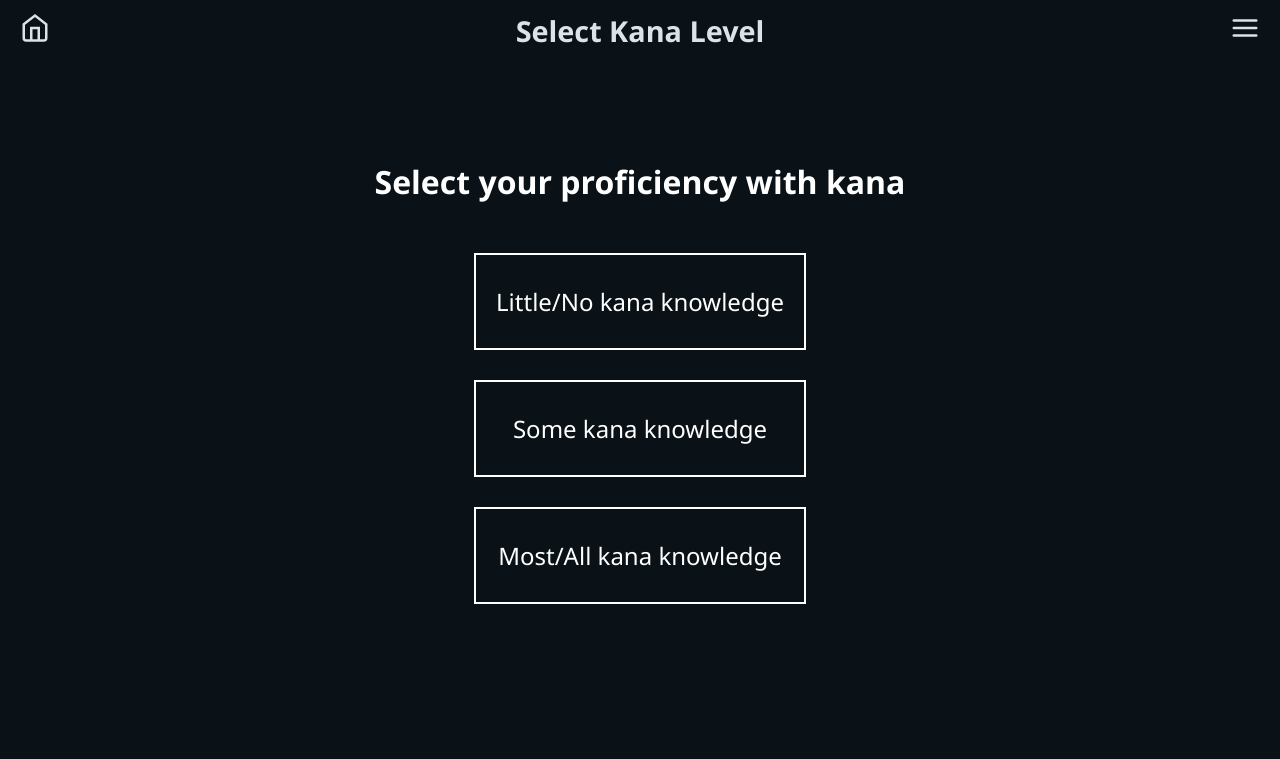
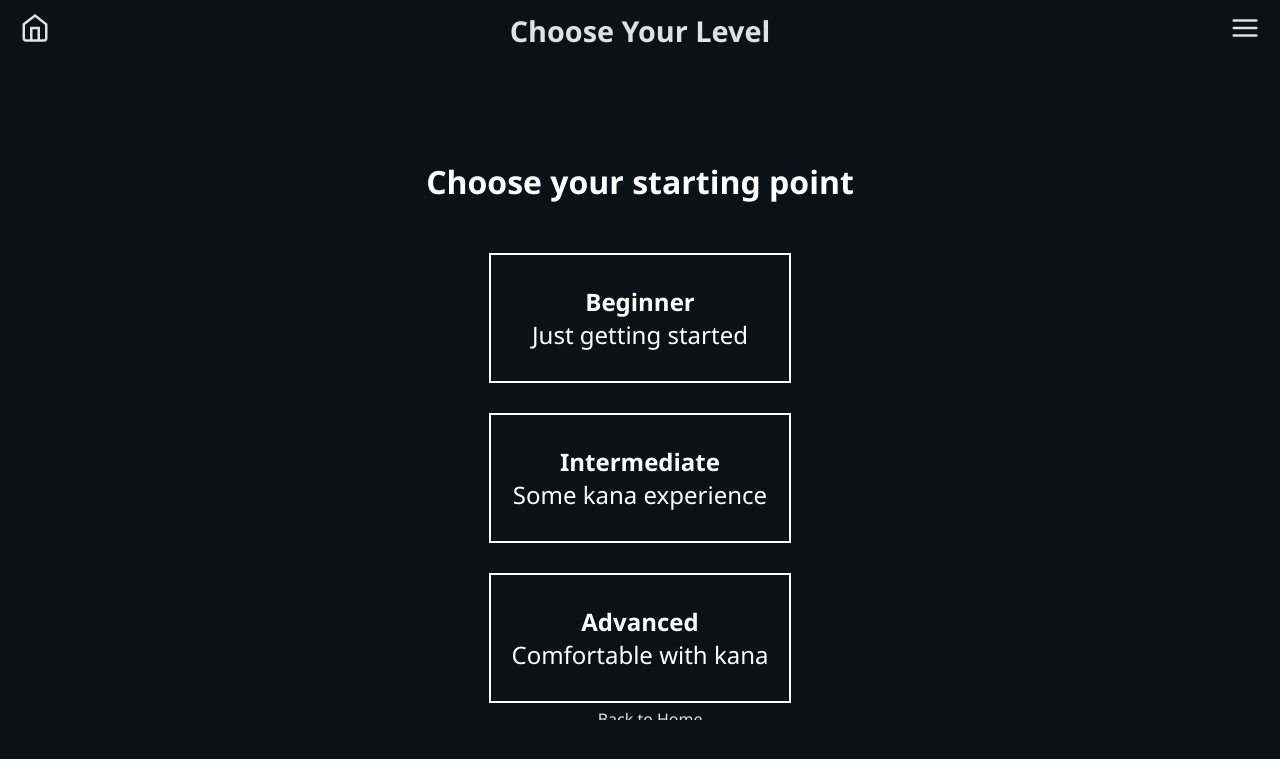
Before and after one commit to blaze-programming/Web-Systems-II-Language-Learning-Application-Project, a PHP site: page /select-kana-level.php in a window 1280 px wide. Shown: the top 759 px of the page. Run offline with PHP 8.4, Linux system fonts and the light colour scheme.

Commit message:
Update select-kana-level.php

```diff
--- a/select-kana-level.php
+++ b/select-kana-level.php
@@ -5,13 +5,24 @@ if ($_SERVER["REQUEST_METHOD"] === "POST" && isset($_POST["kana_level"])) {
 
     $_SESSION["kana_level"] = $_POST["kana_level"];
 
-    if ($_POST["kana_level"] === "beginner") {
-        header("Location: explain-kana.php");
-    } elseif ($_POST["kana_level"] === "intermediate") {
-        header("Location: determine-kana-knowledge.php");
-    } else {
-        header("Location: kana-learning-home.php");
+    switch ($_POST["kana_level"]) {
+        case "beginner":
+            header("Location: explain-kana.php");
+            break;
+
+        case "intermediate":
+            header("Location: determine-kana-knowledge.php");
+            break;
+
+        case "expert":
+            header("Location: kana-learning-home.php");
+            break;
+
+        default:
+            header("Location: home.php");
+            break;
     }
+
     exit();
 }
 ?>
@@ -20,39 +31,48 @@ if ($_SERVER["REQUEST_METHOD"] === "POST" && isset($_POST["kana_level"])) {
 <html lang="en">
 <head>
     <meta charset="UTF-8">
+    <title>Select Kana Level</title>
     <meta name="viewport" content="width=device-width, initial-scale=1.0">
-    <title>Select Kana Level</title>
     <link rel="stylesheet" href="global-styles.css">
 </head>
 
 <body class="dark-mode">
 
 <?php
-    $pageTitle = "Select Kana Level";
+    $pageTitle = "Choose Your Level";
     include 'menu-bar.php';
 ?>
 
 <main class="kana-level-container">
 
     <h1 class="kana-title">
-        Select your proficiency with kana
+        Choose your starting point
     </h1>
 
     <form method="POST" class="kana-level-form">
 
         <button type="submit" name="kana_level" value="beginner" class="kana-card">
-            Little/No kana knowledge
+            <strong>Beginner</strong><br>
+            <span class="kana-subtext">Just getting started</span>
         </button>
 
         <button type="submit" name="kana_level" value="intermediate" class="kana-card">
-            Some kana knowledge
+            <strong>Intermediate</strong><br>
+            <span class="kana-subtext">Some kana experience</span>
         </button>
 
         <button type="submit" name="kana_level" value="expert" class="kana-card">
-            Most/All kana knowledge
+            <strong>Advanced</strong><br>
+            <span class="kana-subtext">Comfortable with kana</span>
         </button>
 
     </form>
+
+    <div class="back-home">
+        <a href="home.php" class="side-menu-link">
+            ← Back to Home
+        </a>
+    </div>
 
 </main>
 
```
